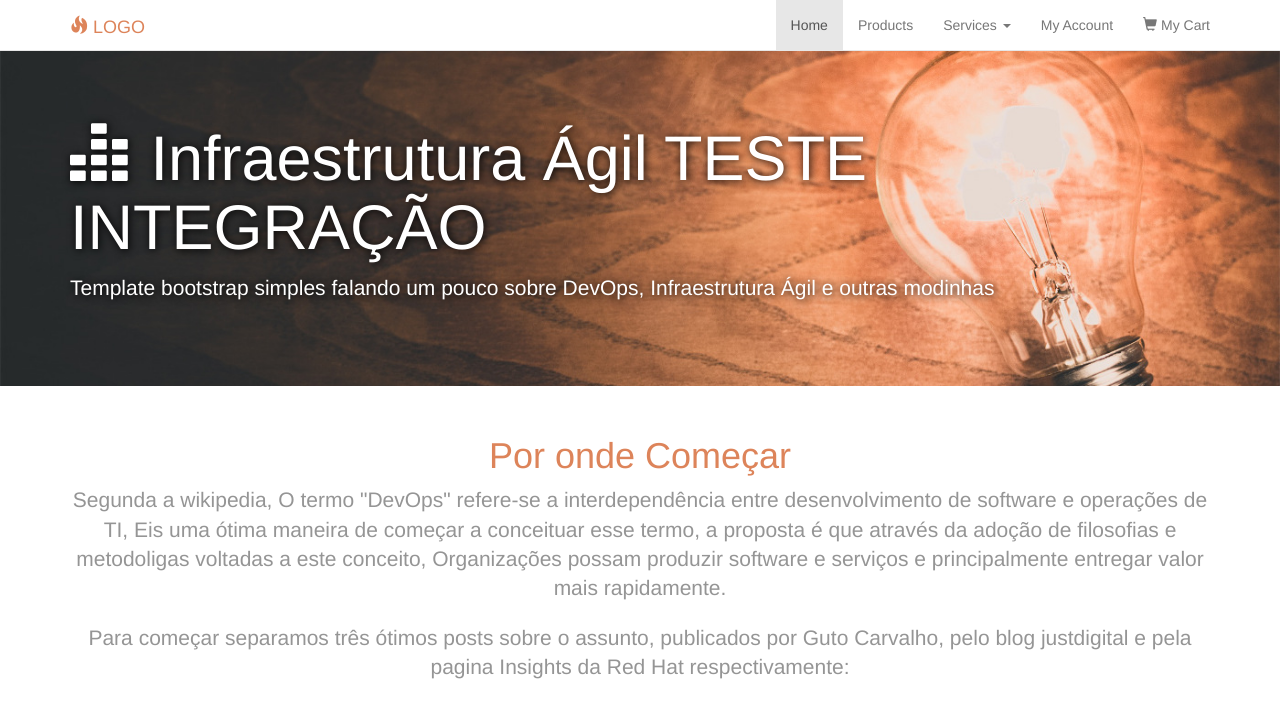
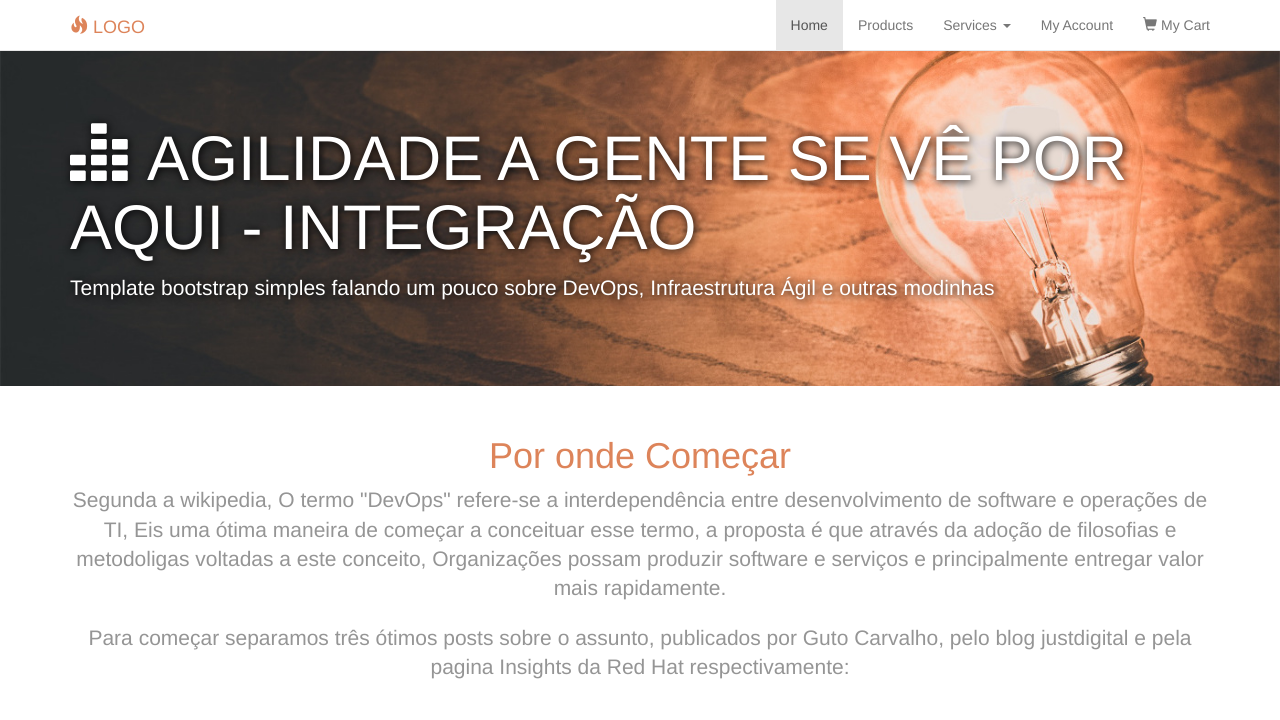
Before and after one commit to Sebrag/devops, a plain HTML site: page index.html in a window 1280 px wide. Shown: the top 720 px of the page. Drawn offline with Linux system fonts and the light colour scheme.

Commit message:
Update index.html

```diff
--- a/index.html
+++ b/index.html
@@ -75,7 +75,7 @@ Although you can use them, for a more unique website, replace these images with
 	<!-- Feature -->
 	<div class="jumbotron feature">
 		<div class="container">
-			<h1><span class="glyphicon glyphicon-equalizer"></span> Infraestrutura Ágil TESTE INTEGRAÇÃO</h1>
+			<h1><span class="glyphicon glyphicon-equalizer"></span> AGILIDADE A GENTE SE VÊ POR AQUI - INTEGRAÇÃO</h1>
 			<p>Template bootstrap simples falando um pouco sobre DevOps, Infraestrutura Ágil e outras modinhas</p>
       <br>
 		</div>
```
